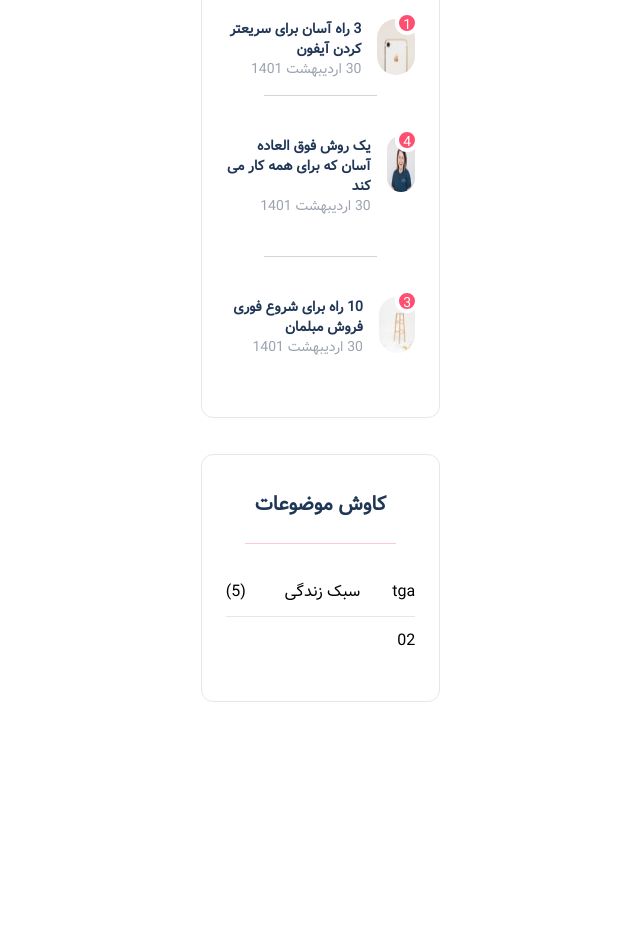
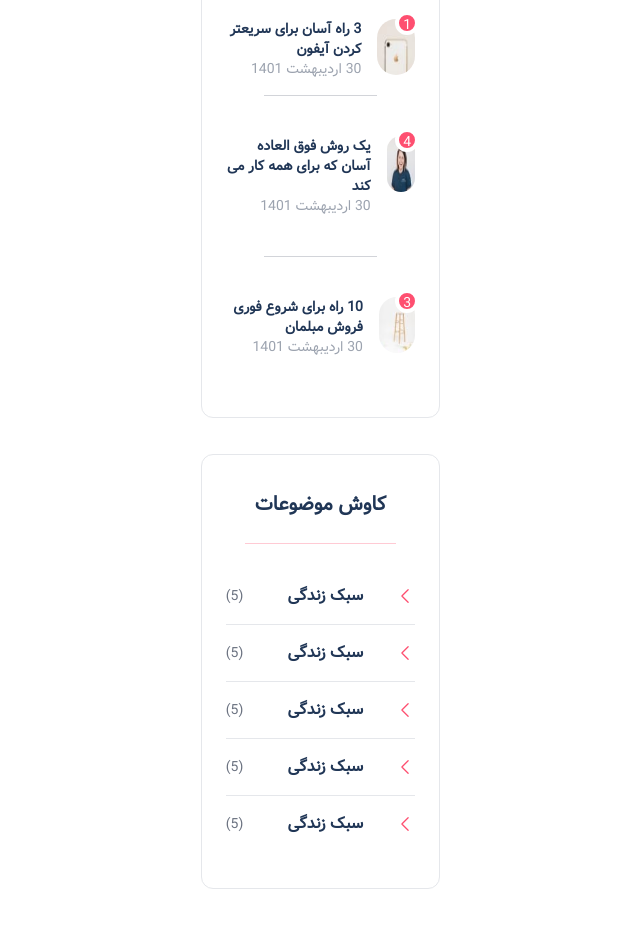
Before and after one commit to allllrez/development, a website: page public/index.html in a window 1280 px wide. Shown: the part 1677-2604 px from the top of the page, without its empty margins (68-708 px from the left). Before the commit the page ends 2419 px from the top, so only its background shows below. Drawn offline with Linux system fonts and the light colour scheme.

Commit message:
commits on secondary branch

```diff
--- a/public/index.html
+++ b/public/index.html
@@ -218,17 +218,96 @@
                         <h2 class=" text-[#203656] text-xl font-bold">کاوش موضوعات </h2>
                     </div>
                     <div class="w-[80%] mx-auto h-px bg-[#FE4F70]/30"></div>
-                    <div class="w-full grid grid-cols-1 divide-y child:py-3 text-right">
+                    <div class="w-full grid grid-cols-1 divide-y child:py-4 text-right">
                         <div class="flex flex-row justify-between items-center align-middle">
                             <div class="flex flex-row justify-between items-center align-middle gap-8">
-                                <span> tga</span>
-                                <h3>سبک زندگی</h3>
+                                <span class=" text-[#FE4F70] ">
+                                    <svg xmlns="http://www.w3.org/2000/svg" fill="none" viewBox="0 0 24 24" stroke-width="1.5" stroke="currentColor" class="w-5 h-5">
+                                        <path stroke-linecap="round" stroke-linejoin="round" d="M15.75 19.5 8.25 12l7.5-7.5" />
+                                      </svg>
+
+                                </span>
+                                <a href="">
+                                    <h3 class="text-[#203656] text-base font-bold ">سبک زندگی</h3>
+                                </a>
+
                             </div>
-                            <div>
+                            <div class="text-sm text-gray-500">
                                 (5)
                             </div>
                         </div>
-                        <div>02</div>
+
+                        <div class="flex flex-row justify-between items-center align-middle">
+                            <div class="flex flex-row justify-between items-center align-middle gap-8">
+                                <span class=" text-[#FE4F70] ">
+                                    <svg xmlns="http://www.w3.org/2000/svg" fill="none" viewBox="0 0 24 24" stroke-width="1.5" stroke="currentColor" class="w-5 h-5">
+                                        <path stroke-linecap="round" stroke-linejoin="round" d="M15.75 19.5 8.25 12l7.5-7.5" />
+                                      </svg>
+
+                                </span>
+                                <a href="">
+                                    <h3 class="text-[#203656] text-base font-bold ">سبک زندگی</h3>
+                                </a>
+
+                            </div>
+                            <div class="text-sm text-gray-500">
+                                (5)
+                            </div>
+                        </div>
+
+                        <div class="flex flex-row justify-between items-center align-middle">
+                            <div class="flex flex-row justify-between items-center align-middle gap-8">
+                                <span class=" text-[#FE4F70] ">
+                                    <svg xmlns="http://www.w3.org/2000/svg" fill="none" viewBox="0 0 24 24" stroke-width="1.5" stroke="currentColor" class="w-5 h-5">
+                                        <path stroke-linecap="round" stroke-linejoin="round" d="M15.75 19.5 8.25 12l7.5-7.5" />
+                                      </svg>
+
+                                </span>
+                                <a href="">
+                                    <h3 class="text-[#203656] text-base font-bold ">سبک زندگی</h3>
+                                </a>
+
+                            </div>
+                            <div class="text-sm text-gray-500">
+                                (5)
+                            </div>
+                        </div>
+
+                        <div class="flex flex-row justify-between items-center align-middle">
+                            <div class="flex flex-row justify-between items-center align-middle gap-8">
+                                <span class=" text-[#FE4F70] ">
+                                    <svg xmlns="http://www.w3.org/2000/svg" fill="none" viewBox="0 0 24 24" stroke-width="1.5" stroke="currentColor" class="w-5 h-5">
+                                        <path stroke-linecap="round" stroke-linejoin="round" d="M15.75 19.5 8.25 12l7.5-7.5" />
+                                      </svg>
+
+                                </span>
+                                <a href="">
+                                    <h3 class="text-[#203656] text-base font-bold ">سبک زندگی</h3>
+                                </a>
+
+                            </div>
+                            <div class="text-sm text-gray-500">
+                                (5)
+                            </div>
+                        </div>
+
+                        <div class="flex flex-row justify-between items-center align-middle">
+                            <div class="flex flex-row justify-between items-center align-middle gap-8">
+                                <span class=" text-[#FE4F70] ">
+                                    <svg xmlns="http://www.w3.org/2000/svg" fill="none" viewBox="0 0 24 24" stroke-width="1.5" stroke="currentColor" class="w-5 h-5">
+                                        <path stroke-linecap="round" stroke-linejoin="round" d="M15.75 19.5 8.25 12l7.5-7.5" />
+                                      </svg>
+
+                                </span>
+                                <a href="">
+                                    <h3 class="text-[#203656] text-base font-bold ">سبک زندگی</h3>
+                                </a>
+
+                            </div>
+                            <div class="text-sm text-gray-500">
+                                (5)
+                            </div>
+                        </div>
 
                       </div>
                 </div>
```
Also changed, not shown: public/styles/app.css.
